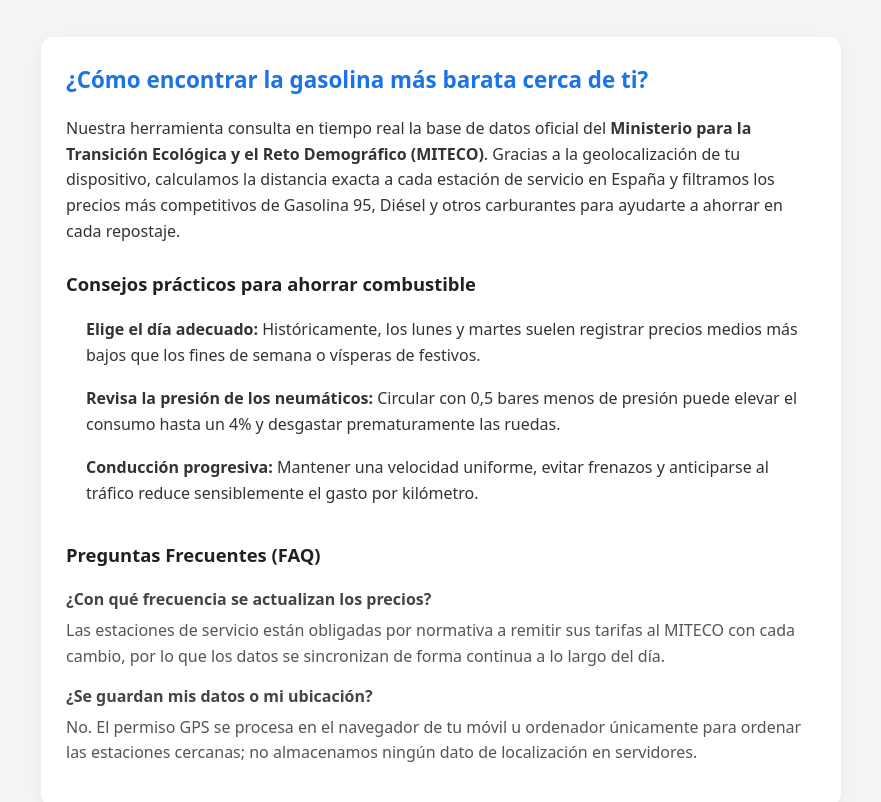
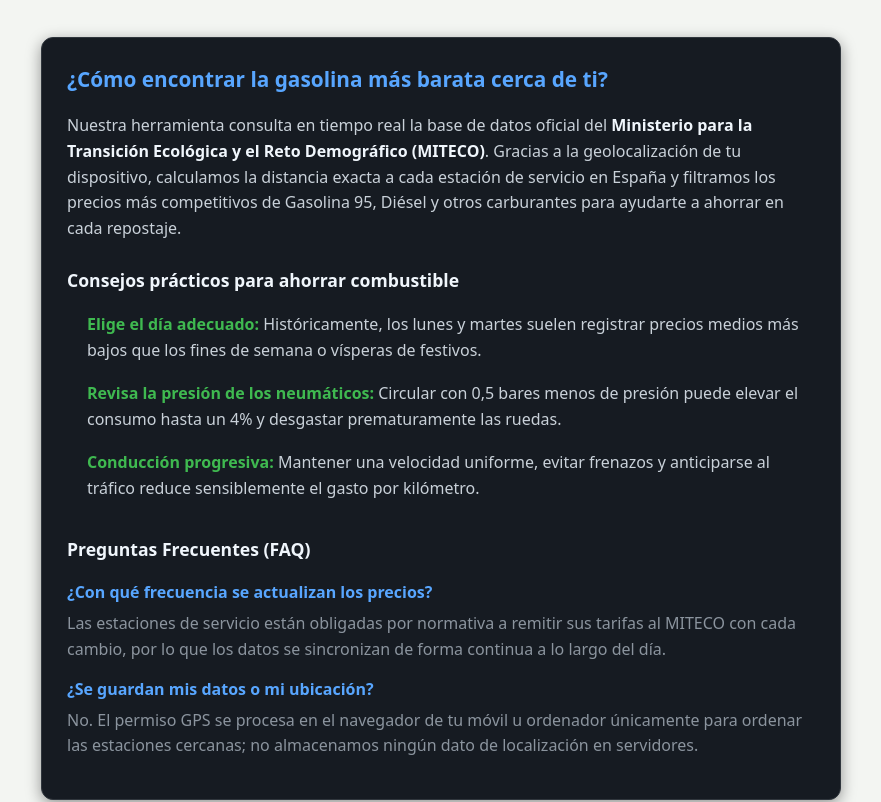
Before and after one commit to alu0101620473/gasolineras-espana, a website: page public/index.html in a window 1280 px wide. Shown: the part 463-1265 px from the top of the page, without its empty margins (199-1080 px from the left). Drawn offline with Linux system fonts and the light colour scheme.

Commit message:
Ajustado diseno a modo oscuro

```diff
--- a/public/index.html
+++ b/public/index.html
@@ -157,26 +157,27 @@ document.querySelectorAll("input[name=fuel]").forEach((r) => r.addEventListener(
 $("radius").addEventListener("change", () => last && run(last));
 </script>
 <!-- Sección informativa y FAQ para usuarios y Google AdSense -->
-  <section style="max-width: 800px; margin: 40px auto 20px; padding: 25px; background: #ffffff; border-radius: 12px; box-shadow: 0 4px 15px rgba(0,0,0,0.05); font-family: system-ui, -apple-system, sans-serif; color: #333; line-height: 1.6;">
-    <h2 style="color: #1a73e8; font-size: 1.4rem; margin-top: 0;">¿Cómo encontrar la gasolina más barata cerca de ti?</h2>
+ <!-- Sección informativa y FAQ en Dark Mode -->
+  <section style="max-width: 800px; margin: 40px auto 20px; padding: 25px; background: #161b22; border: 1px solid #30363d; border-radius: 12px; box-shadow: 0 4px 15px rgba(0,0,0,0.4); font-family: system-ui, -apple-system, sans-serif; color: #c9d1d9; line-height: 1.6;">
+    <h2 style="color: #58a6ff; font-size: 1.3rem; margin-top: 0;">¿Cómo encontrar la gasolina más barata cerca de ti?</h2>
     <p>
-      Nuestra herramienta consulta en tiempo real la base de datos oficial del <strong>Ministerio para la Transición Ecológica y el Reto Demográfico (MITECO)</strong>. Gracias a la geolocalización de tu dispositivo, calculamos la distancia exacta a cada estación de servicio en España y filtramos los precios más competitivos de Gasolina 95, Diésel y otros carburantes para ayudarte a ahorrar en cada repostaje.
+      Nuestra herramienta consulta en tiempo real la base de datos oficial del <strong style="color: #f0f6fc;">Ministerio para la Transición Ecológica y el Reto Demográfico (MITECO)</strong>. Gracias a la geolocalización de tu dispositivo, calculamos la distancia exacta a cada estación de servicio en España y filtramos los precios más competitivos de Gasolina 95, Diésel y otros carburantes para ayudarte a ahorrar en cada repostaje.
     </p>
 
-    <h3 style="color: #202124; font-size: 1.15rem; margin-top: 25px;">Consejos prácticos para ahorrar combustible</h3>
+    <h3 style="color: #f0f6fc; font-size: 1.1rem; margin-top: 25px;">Consejos prácticos para ahorrar combustible</h3>
     <ul style="padding-left: 20px;">
-      <li style="margin-bottom: 8px;"><strong>Elige el día adecuado:</strong> Históricamente, los lunes y martes suelen registrar precios medios más bajos que los fines de semana o vísperas de festivos.</li>
-      <li style="margin-bottom: 8px;"><strong>Revisa la presión de los neumáticos:</strong> Circular con 0,5 bares menos de presión puede elevar el consumo hasta un 4% y desgastar prematuramente las ruedas.</li>
-      <li style="margin-bottom: 8px;"><strong>Conducción progresiva:</strong> Mantener una velocidad uniforme, evitar frenazos y anticiparse al tráfico reduce sensiblemente el gasto por kilómetro.</li>
+      <li style="margin-bottom: 8px;"><strong style="color: #3fb950;">Elige el día adecuado:</strong> Históricamente, los lunes y martes suelen registrar precios medios más bajos que los fines de semana o vísperas de festivos.</li>
+      <li style="margin-bottom: 8px;"><strong style="color: #3fb950;">Revisa la presión de los neumáticos:</strong> Circular con 0,5 bares menos de presión puede elevar el consumo hasta un 4% y desgastar prematuramente las ruedas.</li>
+      <li style="margin-bottom: 8px;"><strong style="color: #3fb950;">Conducción progresiva:</strong> Mantener una velocidad uniforme, evitar frenazos y anticiparse al tráfico reduce sensiblemente el gasto por kilómetro.</li>
     </ul>
 
-    <h3 style="color: #202124; font-size: 1.15rem; margin-top: 25px;">Preguntas Frecuentes (FAQ)</h3>
+    <h3 style="color: #f0f6fc; font-size: 1.1rem; margin-top: 25px;">Preguntas Frecuentes (FAQ)</h3>
     <div style="margin-top: 10px;">
-      <h4 style="margin: 10px 0 5px; color: #444;">¿Con qué frecuencia se actualizan los precios?</h4>
-      <p style="margin: 0 0 15px; color: #555;">Las estaciones de servicio están obligadas por normativa a remitir sus tarifas al MITECO con cada cambio, por lo que los datos se sincronizan de forma continua a lo largo del día.</p>
+      <h4 style="margin: 10px 0 5px; color: #58a6ff;">¿Con qué frecuencia se actualizan los precios?</h4>
+      <p style="margin: 0 0 15px; color: #8b949e;">Las estaciones de servicio están obligadas por normativa a remitir sus tarifas al MITECO con cada cambio, por lo que los datos se sincronizan de forma continua a lo largo del día.</p>
 
-      <h4 style="margin: 10px 0 5px; color: #444;">¿Se guardan mis datos o mi ubicación?</h4>
-      <p style="margin: 0 0 15px; color: #555;">No. El permiso GPS se procesa en el navegador de tu móvil u ordenador únicamente para ordenar las estaciones cercanas; no almacenamos ningún dato de localización en servidores.</p>
+      <h4 style="margin: 10px 0 5px; color: #58a6ff;">¿Se guardan mis datos o mi ubicación?</h4>
+      <p style="margin: 0 0 15px; color: #8b949e;">No. El permiso GPS se procesa en el navegador de tu móvil u ordenador únicamente para ordenar las estaciones cercanas; no almacenamos ningún dato de localización en servidores.</p>
     </div>
   </section>
 <footer style="margin-top: 40px; padding: 20px; text-align: center; font-size: 0.85rem; color: #666; border-top: 1px solid #eee;">
```
